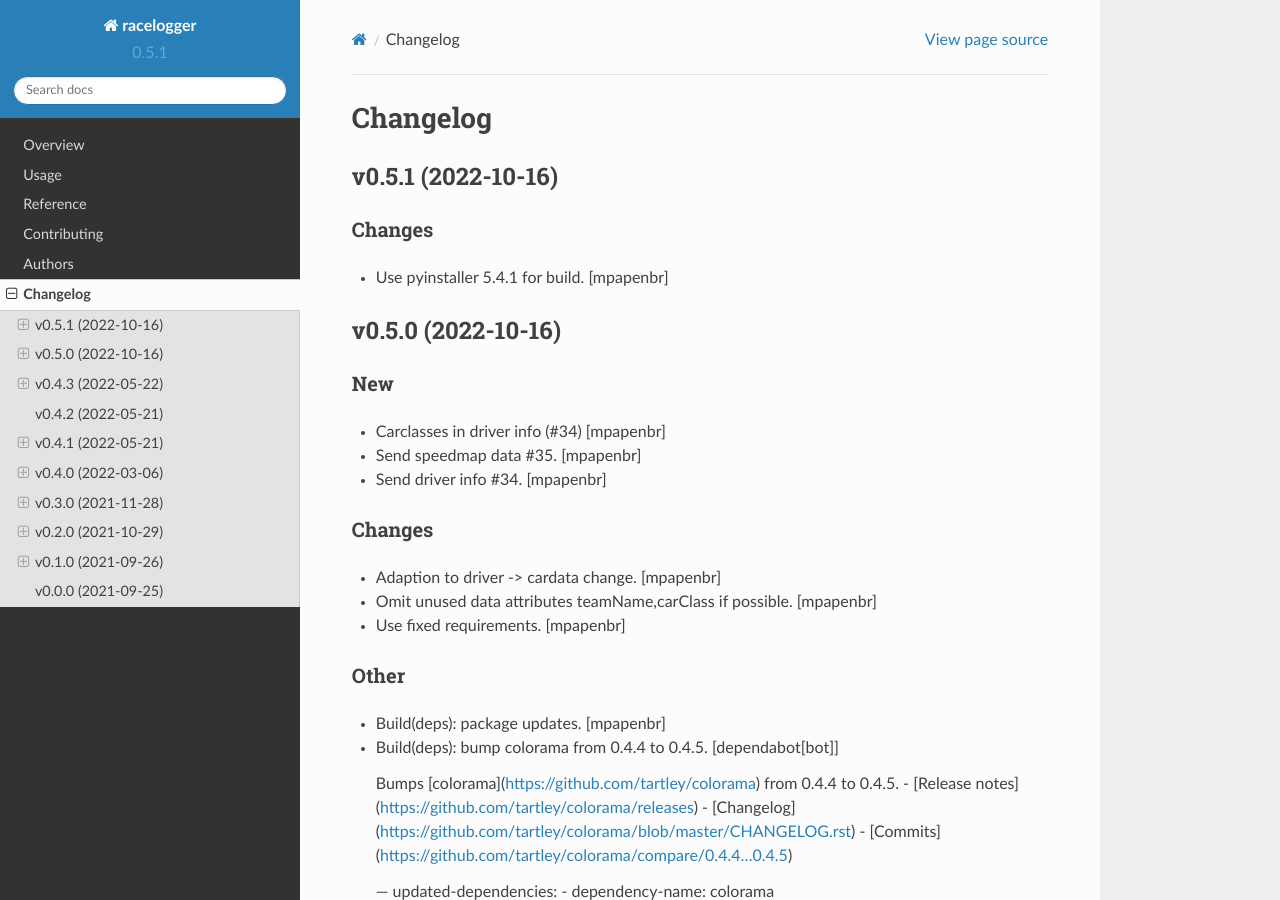
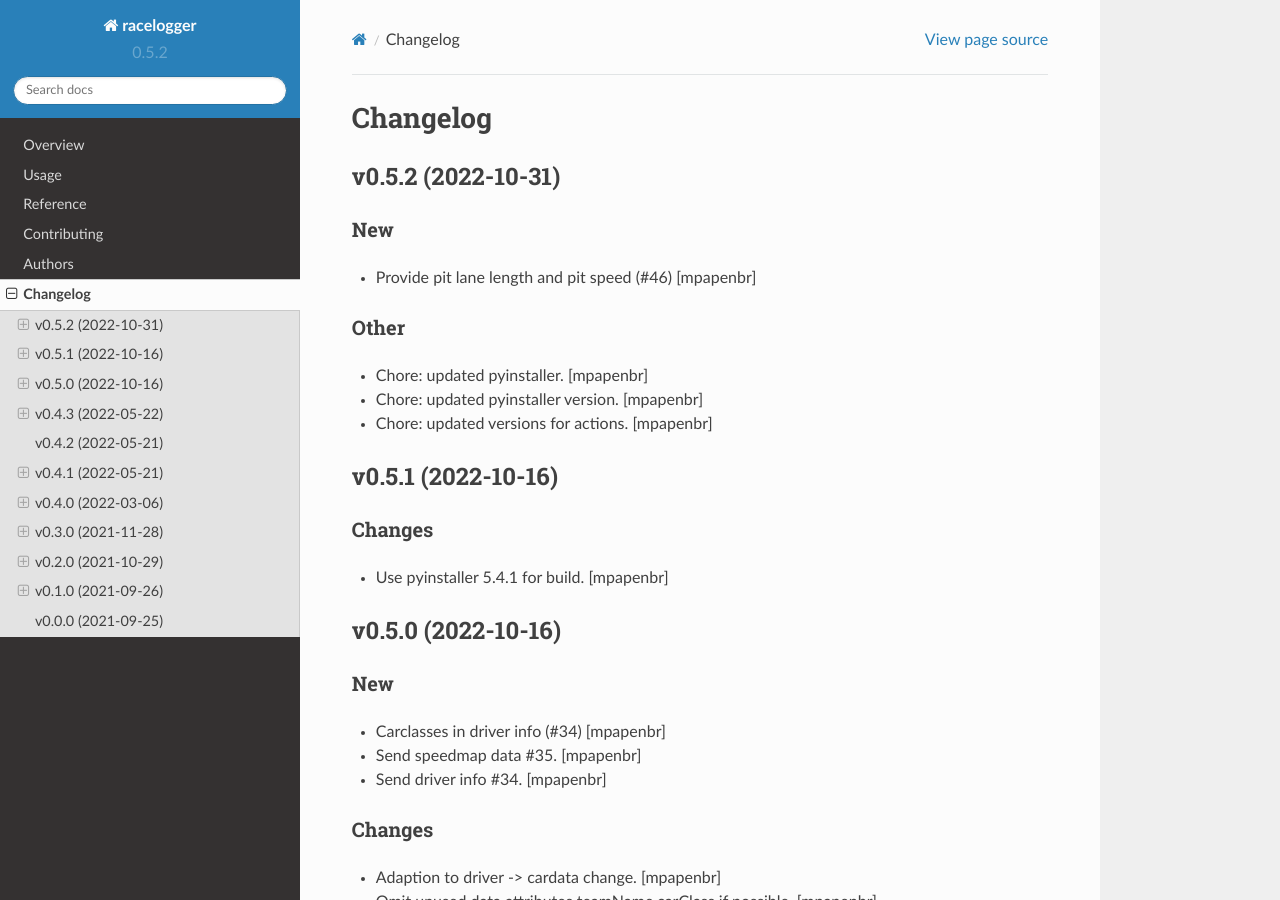
Before and after one commit to mpapenbr/python-racelogger, a Sphinx documentation site: the page built from docs/changelog.rst, in a window 1280 px wide and 900 px high. Built offline with Sphinx 7.4.7 and the Read the Docs theme 2.0.0, drawn with Linux system fonts in a browser that asks for light colours.

Commit message:
Bump version: 0.5.1 → 0.5.2

```diff
--- a/CHANGELOG.rst
+++ b/CHANGELOG.rst
@@ -1,5 +1,19 @@
 Changelog
 =========
+
+
+v0.5.2 (2022-10-31)
+-------------------
+
+New
+~~~
+- Provide pit lane length and pit speed (#46) [mpapenbr]
+
+Other
+~~~~~
+- Chore: updated pyinstaller. [mpapenbr]
+- Chore: updated pyinstaller version. [mpapenbr]
+- Chore: updated versions for actions. [mpapenbr]
 
 
 v0.5.1 (2022-10-16)
--- a/README.rst
+++ b/README.rst
@@ -16,9 +16,9 @@ Overview
     :alt: Documentation Status
 
 
-.. |commits-since| image:: https://img.shields.io/github/commits-since/mpapenbr/python-racelogger/v0.5.1.svg
+.. |commits-since| image:: https://img.shields.io/github/commits-since/mpapenbr/python-racelogger/v0.5.2.svg
     :alt: Commits since latest release
-    :target: https://github.com/mpapenbr/python-racelogger/compare/v0.5.1...master
+    :target: https://github.com/mpapenbr/python-racelogger/compare/v0.5.2...master
 
 
 
--- a/docs/conf.py
+++ b/docs/conf.py
@@ -20,7 +20,7 @@ project = 'racelogger'
 year = '2021'
 author = 'Markus Papenbrock'
 copyright = '{0}, {1}'.format(year, author)
-version = release = '0.5.1'
+version = release = '0.5.2'
 
 pygments_style = 'trac'
 templates_path = ['.']
--- a/setup.py
+++ b/setup.py
@@ -23,7 +23,7 @@ def read(*names, **kwargs):
 
 setup(
     name='racelogger',
-    version='0.5.1',
+    version='0.5.2',
     license='Apache-2.0',
     description='Racelogger for iRacelog ',
     long_description='%s\n%s' % (
--- a/src/racelogger/__init__.py
+++ b/src/racelogger/__init__.py
@@ -1 +1 @@
-__version__ = '0.5.1'
+__version__ = '0.5.2'
```
Also changed, not shown: .bumpversion.cfg.
